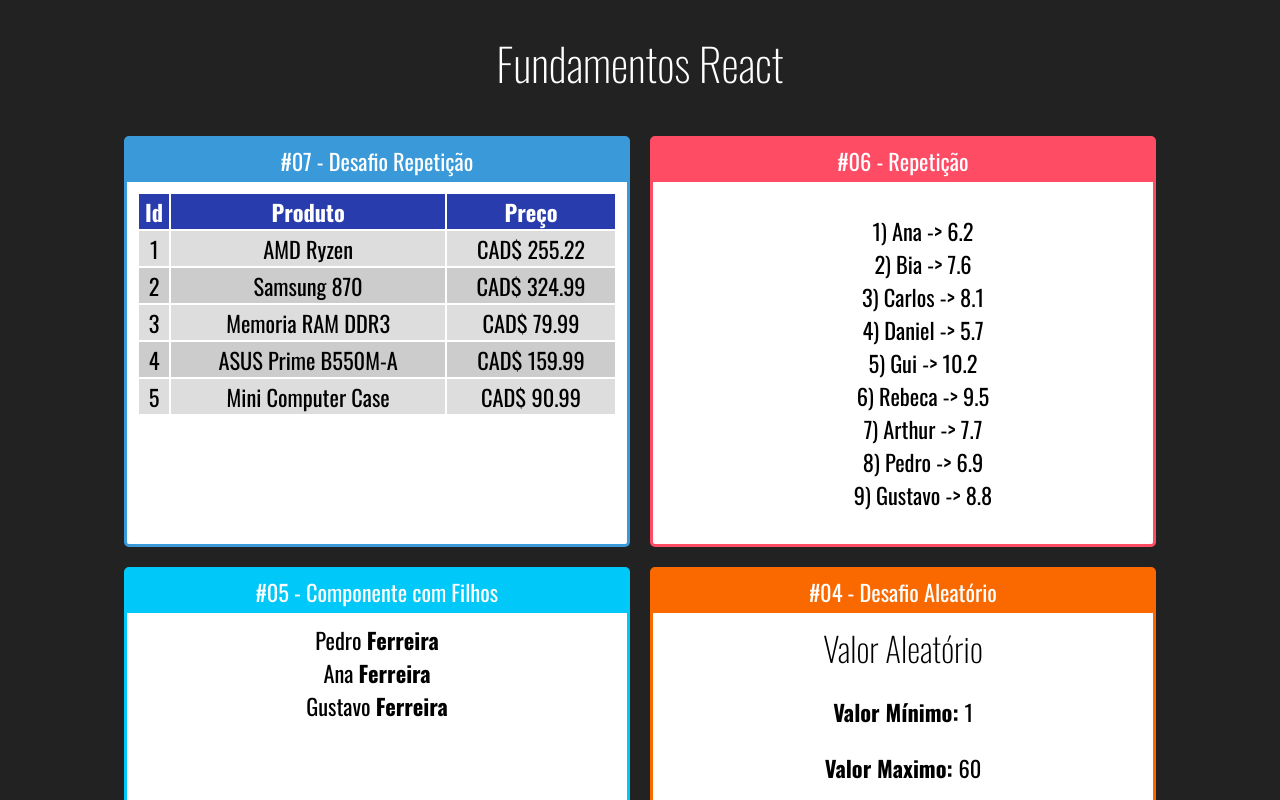
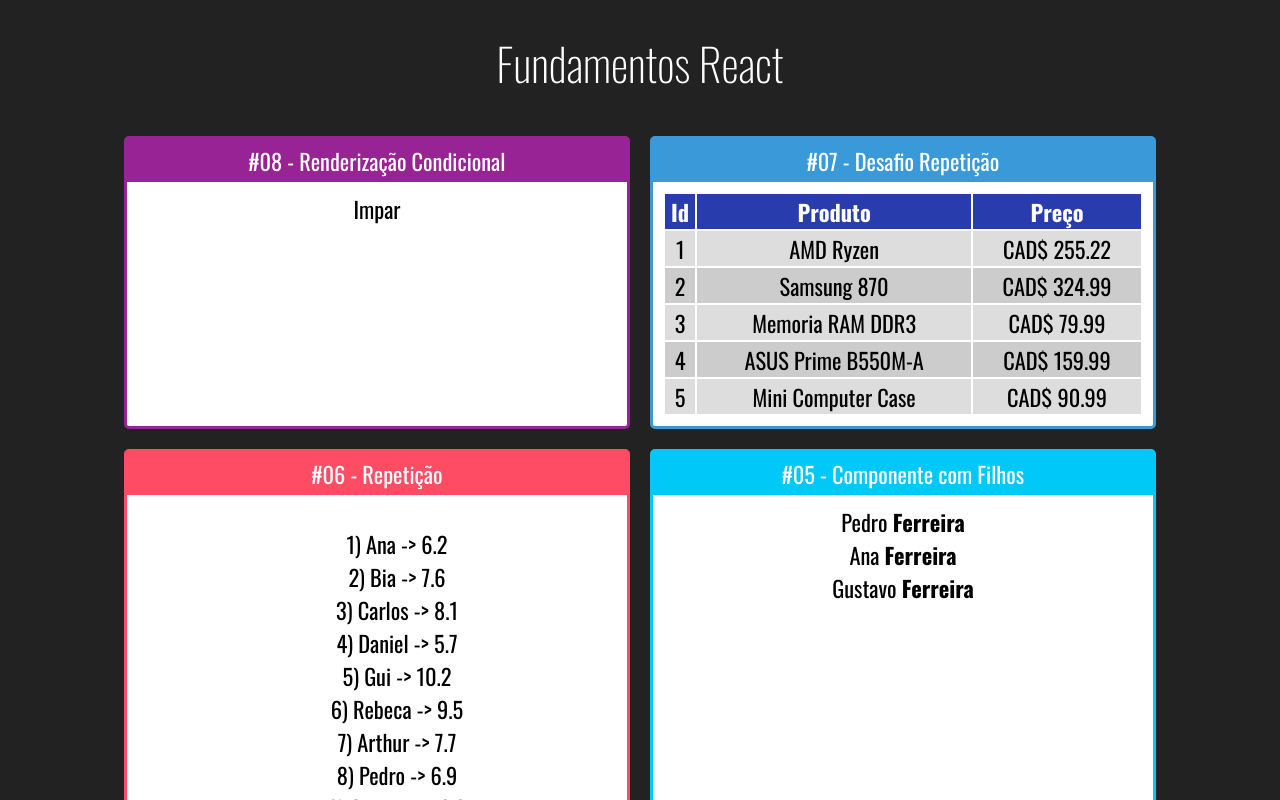
Before and after one commit to daniel-castilho/re-fundamentos, a React (Create React App) app: page / in a window 1280 px wide. Shown: the top 800 px of the page. Built offline with nearby package versions, Linux system fonts and the light colour scheme.

Commit message:
Conditional Render

```diff
--- a/src/App.jsx
+++ b/src/App.jsx
@@ -9,6 +9,7 @@
 import FamiliaMembro from "./components/basicos/FamiliaMembro";
 import ListaAlunos from './components/repeticao/ListaAlunos';
 import TabelaProdutos from './components/repeticao/TabelaProdutos';
+import ParOuImpar from './components/condicional/ParOuImpar';
 
 import "./App.css";
 
@@ -17,6 +18,10 @@
 		<h1>Fundamentos React</h1>
 
 		<div className="Cards">
+			<Card titulo="#08 - Renderização Condicional" color="#982395">
+				<ParOuImpar numero={21}></ParOuImpar>
+			</Card>
+
 			<Card titulo="#07 - Desafio Repetição" color="#3A9AD9">
 				<TabelaProdutos></TabelaProdutos>
 			</Card>
--- /dev/null
+++ b/src/components/condicional/ParOuImpar.jsx
@@ -0,0 +1,6 @@
+import React from "react";
+
+export default (props) => {
+	const isPar = props.numero % 2 === 0;
+	return <div>{isPar ? <span>Par</span> : <span>Impar</span>}</div>;
+};
--- a/src/components/repeticao/TabelaProdutos.jsx
+++ b/src/components/repeticao/TabelaProdutos.jsx
@@ -7,7 +7,7 @@
 
     const produtosTr = produtos.map((produto, index) => {
         return (
-            <tr key={produto.id} className={index % 2 == 0 ? 'Par' : 'Impar'}>
+            <tr key={produto.id} className={index % 2 === 0 ? 'Par' : 'Impar'}>
                 <td>{produto.id}</td>
                 <td>{produto.nome}</td>
                 <td>CAD$ {produto.preco}</td>
--- a/src/data/alunos.js
+++ b/src/data/alunos.js
@@ -1,4 +1,4 @@
-export default [
+const alunos = [
     { id: 1, nome: 'Ana', nota: 6.2 },
     { id: 2, nome: 'Bia', nota: 7.6 },
     { id: 3, nome: 'Carlos', nota: 8.1 },
@@ -9,3 +9,5 @@
     { id: 8, nome: 'Pedro', nota: 6.9 },
     { id: 9, nome: 'Gustavo', nota: 8.8 }
 ]
+
+export default alunos;
--- a/src/data/produtos.js
+++ b/src/data/produtos.js
@@ -1,7 +1,9 @@
-export default [
+const produtos = [
     { id: 1, nome: 'AMD Ryzen ', preco: 255.22 },
     { id: 2, nome: 'Samsung 870', preco: 324.99 },
     { id: 3, nome: 'Memoria RAM DDR3', preco: 79.99 },
     { id: 4, nome: 'ASUS Prime B550M-A', preco: 159.99 },
     { id: 5, nome: 'Mini Computer Case', preco: 90.99 }
 ]
+
+export default produtos;
```
